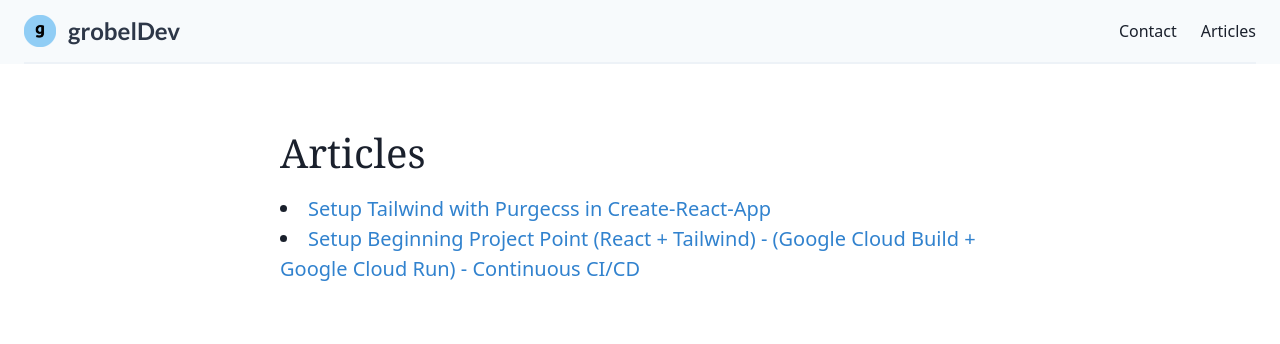
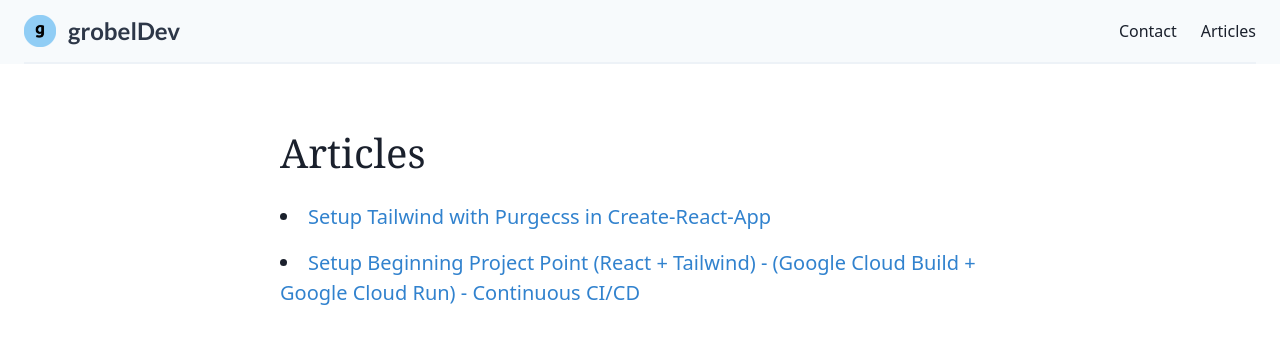
Before and after one commit to grobelDev/grobel.dev, a React (Create React App) app in the folder client/: page /articles in a window 1280 px wide. Shown: the top 344 px of the page. Built offline with nearby package versions, Linux system fonts and the light colour scheme.

Commit message:
some minor article spacing li

```diff
--- a/client/src/ArticlesDirectory.js
+++ b/client/src/ArticlesDirectory.js
@@ -40,8 +40,8 @@ export default function ArticlesDirectory() {
             let name = article.name;
 
             return (
-              <li key={`${article.title}`}>
-                <span className='py-2 text-blue-600'>
+              <li className='py-2' key={`${article.title}`}>
+                <span className='text-blue-600'>
                   <Link to={`/articles/${name}`}> {`${title}`}</Link>
                 </span>
               </li>
```
